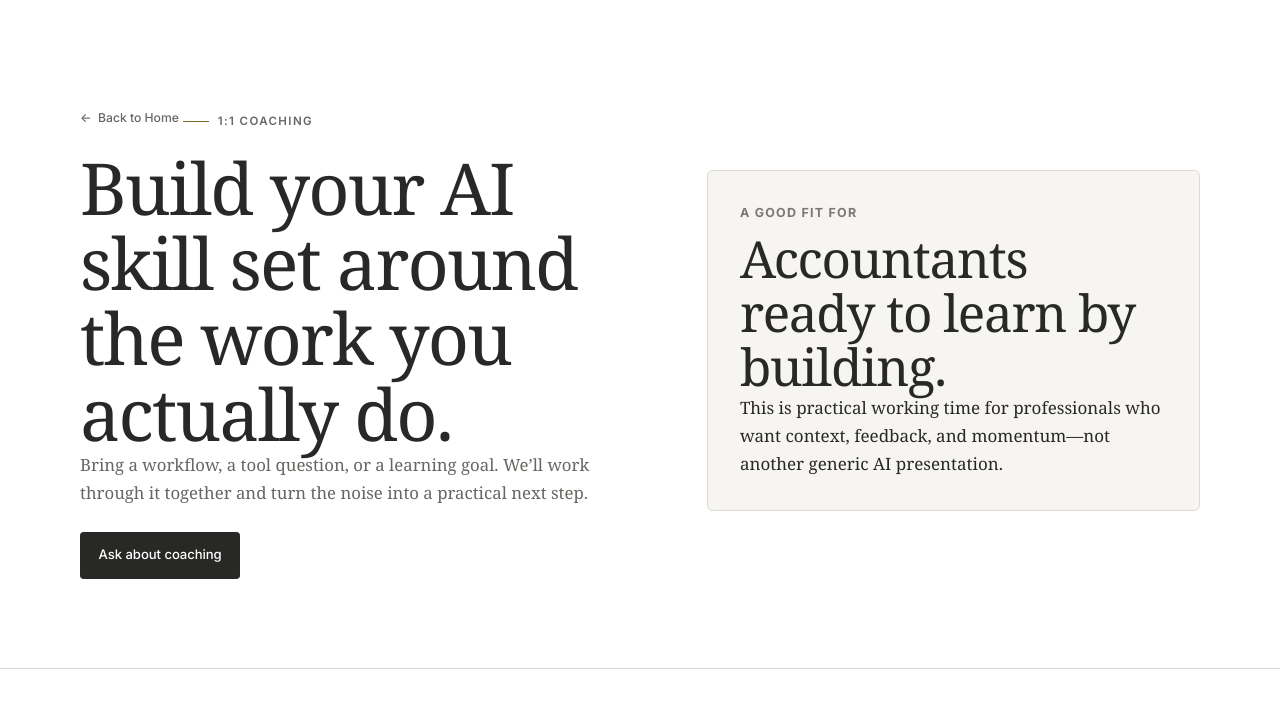
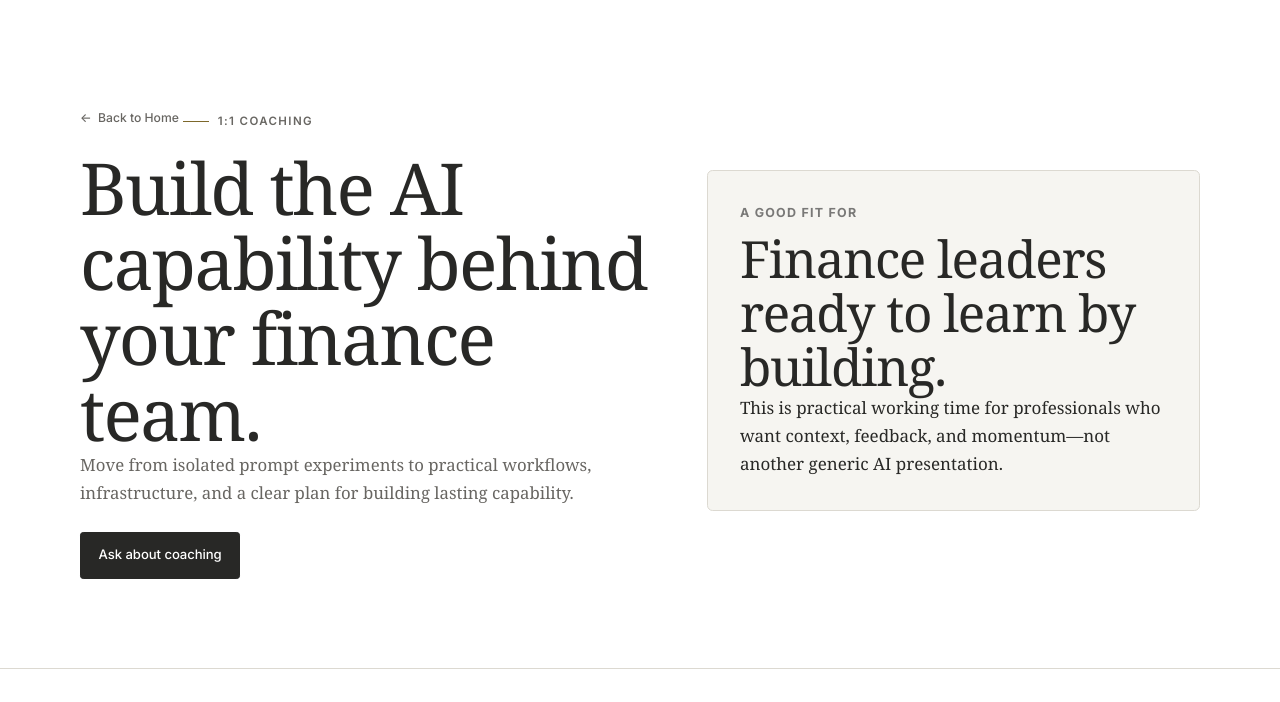
Before and after one commit to bennett-bernard/augmentic-accounting-site, a Python web app: template templates/coaching.html in a window 1280 px wide. Shown: the part 65-767 px from the top of the page. Run offline with Jinja, Linux system fonts and the light colour scheme; the template is opened without the code that fills it, so the values that code supplies are empty.

Commit message:
Align coaching.html messaging with applied AI lab positioning

```diff
--- a/templates/coaching.html
+++ b/templates/coaching.html
@@ -1,7 +1,7 @@
 {% extends "base.html" %}
 
-{% block title %}1:1 AI Coaching for Accountants | Augmentic Accounting{% endblock %}
-{% block description %}Personal coaching for accountants who want to use AI more confidently, build practical workflows, and choose a clear next step.{% endblock %}
+{% block title %}Applied AI Coaching for Finance Leaders | Augmentic Accounting{% endblock %}
+{% block description %}Personal coaching for accounting and finance leaders ready to build practical AI workflows, infrastructure, and lasting team capability.{% endblock %}
 
 {% block content %}
 <section class="page-hero section">
@@ -9,13 +9,13 @@
         <div class="reveal">
             <a href="{{ url_for('home') }}" class="breadcrumb-link">Back to Home</a>
             <p class="eyebrow">1:1 coaching</p>
-            <h1>Build your AI skill set around the work you actually do.</h1>
-            <p class="page-hero__lead">Bring a workflow, a tool question, or a learning goal. We’ll work through it together and turn the noise into a practical next step.</p>
+            <h1>Build the AI capability behind your finance team.</h1>
+            <p class="page-hero__lead">Move from isolated prompt experiments to practical workflows, infrastructure, and a clear plan for building lasting capability.</p>
             <a href="mailto:bennett@catalystcfo.co?subject=1%3A1%20AI%20Coaching" class="btn btn--primary">Ask about coaching</a>
         </div>
         <aside class="spotlight-card reveal reveal--delay">
             <p class="spotlight-card__label">A good fit for</p>
-            <h2>Accountants ready to learn by building.</h2>
+            <h2>Finance leaders ready to learn by building.</h2>
             <p>This is practical working time for professionals who want context, feedback, and momentum—not another generic AI presentation.</p>
         </aside>
     </div>
```
